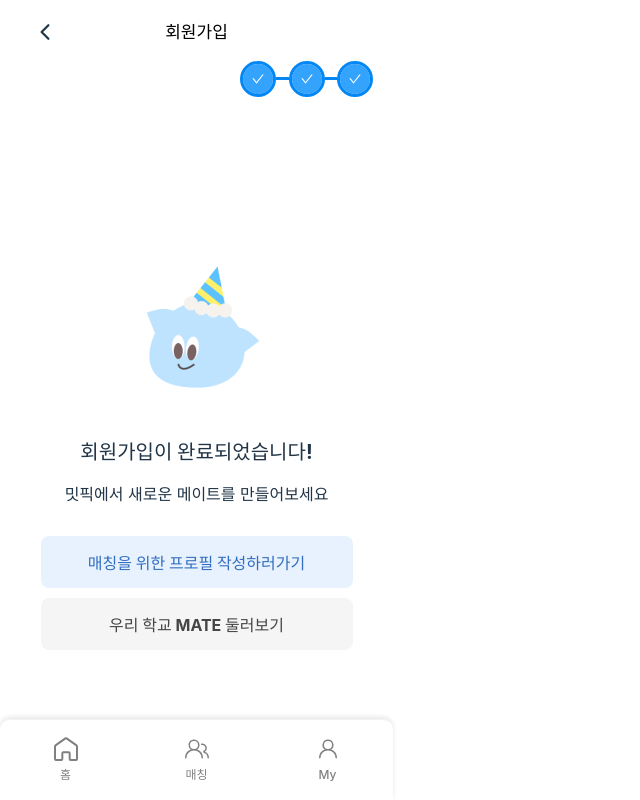
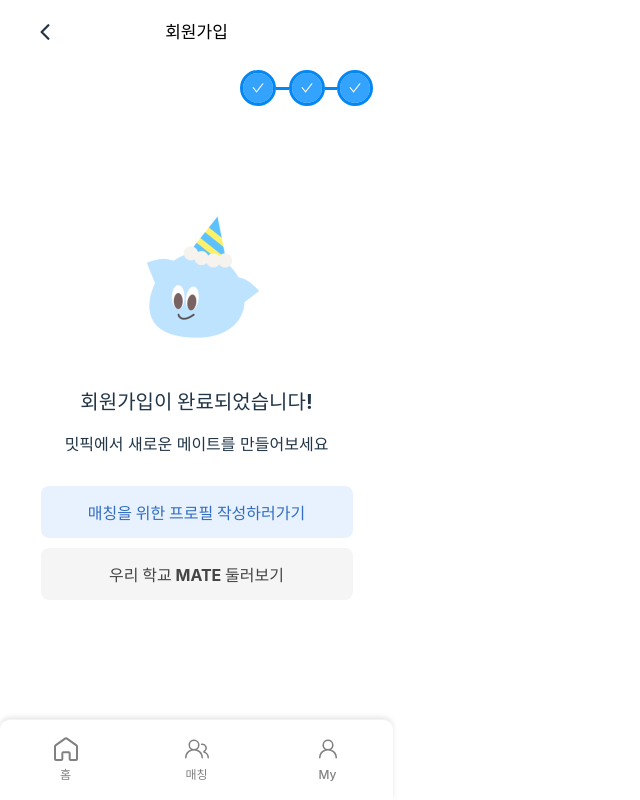
Before and after one commit to umc-meetpick/meetpick_frontend, a React (Vite) app: page /signup3 in a window 1280 px wide. Shown: the whole page, without its empty margins (0-640 px from the left). Built offline with nearby package versions, Linux system fonts and the light colour scheme.

Commit message:
회원가입 화면 겹침 해결

```diff
--- a/src/components/BottomNavBar.tsx
+++ b/src/components/BottomNavBar.tsx
@@ -44,6 +44,7 @@ const BottomNav = styled.div`
   border-radius: 10px 10px 0 0;
   box-shadow: 0 -2px 5px rgba(0, 0, 0, 0.1);
   z-index: 1000; /*네비게이션 바가 항상 최상단에 위치*/
+  background-color:white;
 `
 
 const NavItem = styled.div`
--- a/src/layout/RootLayout.tsx
+++ b/src/layout/RootLayout.tsx
@@ -3,23 +3,30 @@ import {Outlet} from "react-router-dom";
 import styled from "styled-components";
 import BottomNavBar from "../components/BottomNavBar";
 
-const Main=styled.div`
-    width:393px;
-    height:100vh;
-    height: calc(var(--vh, 1vh) * 100);
+const Main = styled.div`
+    width: 393px;
+    height: calc(var(--vh, 1vh) * 100); /* 전체 화면 */
     margin: 0 auto;
     display: flex;
     flex-direction: column;
-    overflow-y: auto;
+    overflow: hidden; /* 전체 화면에서 스크롤 겹침 방지 */
+`;
+
+const Content = styled.div`
+    flex: 1; /* 남은 공간을 채움 */
+    overflow-y: auto; /* 세로 스크롤 활성화 */
 `;
 
 const RootLayout = () => {
     return (
         <Main>
-            <Outlet/>
-            <BottomNavBar/>
+            <Content>
+                <Outlet />
+            </Content>
+            <BottomNavBar />
         </Main>
     );
 };
 
+
 export default RootLayout;
--- a/src/pages/Signup2.tsx
+++ b/src/pages/Signup2.tsx
@@ -135,6 +135,7 @@ const ButtonContainer = styled.div`
   justify-content: space-between;
   width: 100%;
   margin-top: 40px;
+  gap:5px;
 `;
 
 const BottomText = styled.p`
--- a/src/pages/Signup3.tsx
+++ b/src/pages/Signup3.tsx
@@ -63,7 +63,7 @@ const Container = styled.div`
 
 const EntireContainer = styled.div`
   display: flex;
-  height:100vh;
+  height:70vh;
   flex-direction: column;
   justify-content:center;
   align-items:center;
```
